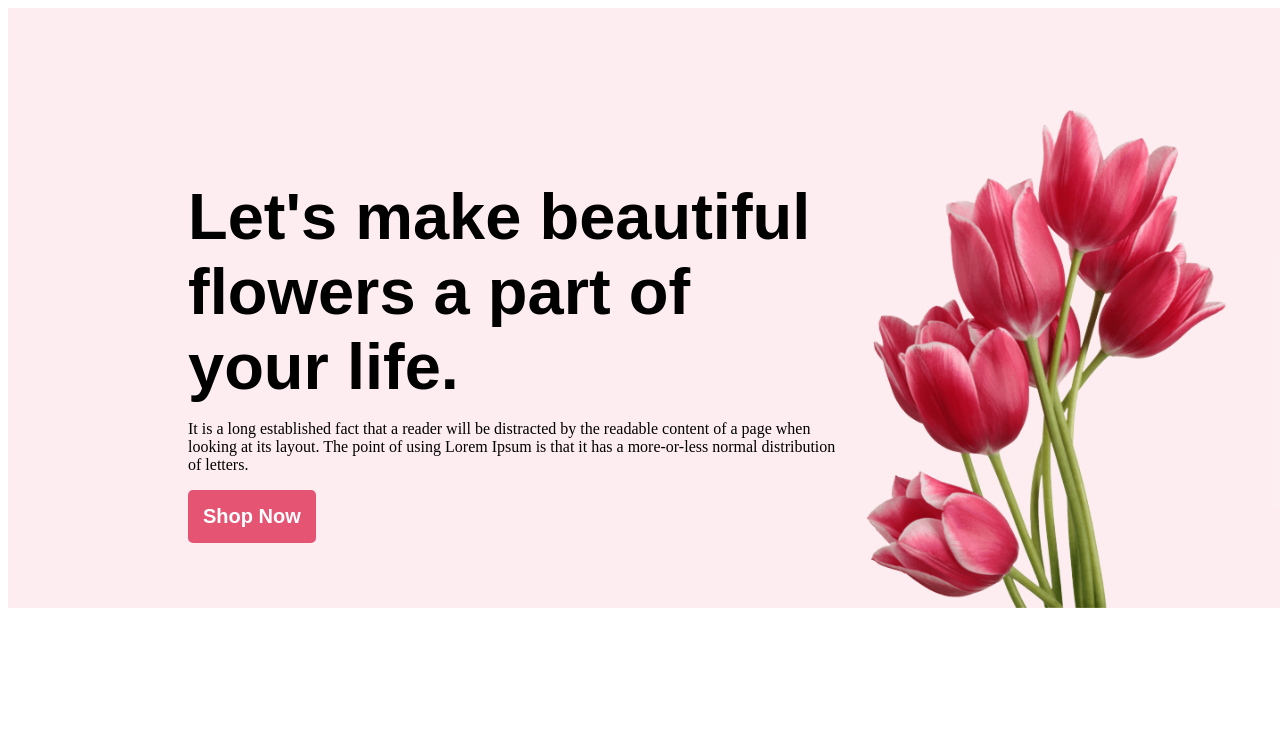
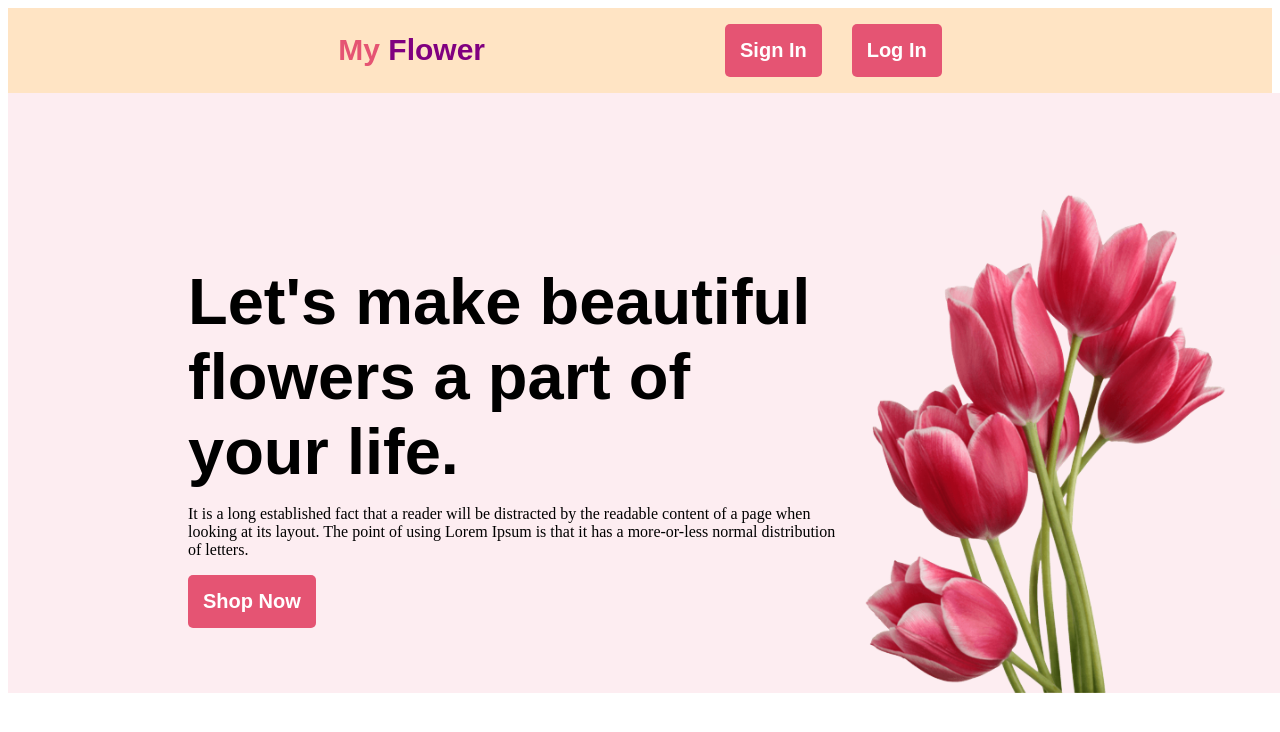
Before and after one commit to 12usama/my-flower, a plain HTML site: page index.html in a window 1280 px wide. Shown: the top 732 px of the page. Drawn offline with Linux system fonts and the light colour scheme.

Commit message:
nav added

```diff
--- a/index.html
+++ b/index.html
@@ -8,11 +8,19 @@
     <link rel="stylesheet" href="styles.css">
 </head>
 <body>
+    <nav class="nav">
+        <h2 class="nav-title">My <span class="te">Flower</span></h2>
+            <ul>
+                <li><button class="btn">Sign In</button></li>
+                <li><button class="btn">Log In</button></li>
+            </ul>
+        </nav>
+    </nav>
     <header class="header">
         <div class="banner">
             <div class="banner-content">
                 <h1 class="banner-head">Let's make beautiful flowers a part of your life.</h1>
-                <p>It is a long established fact that a reader will be distracted by the readable content of a page when looking at its layout. The point of using Lorem Ipsum is that it has a more-or-less normal distribution of letters.</p>
+                <p style="text-align:left;">It is a long established fact that a reader will be distracted by the readable content of a page when looking at its layout. The point of using Lorem Ipsum is that it has a more-or-less normal distribution of letters.</p>
                 <button class="btn">Shop Now</button>
             </div>
             <img class="pro-pic" src="Flower Asset/header-removebg.png" alt="">
--- a/styles.css
+++ b/styles.css
@@ -1,6 +1,27 @@
+/* nav related styles */
+.nav{
+    display: flex;
+    justify-content: center;
+    gap: 200px;
+    background-color: bisque;
+}
+.nav-title{
+    font-family: Arial, Helvetica, sans-serif;
+    font-weight: 700;
+    color: #E55473;
+    font-size: 30px;
+}
+.te{
+    color: purple;
+}
+.nav ul{
+    list-style: none;
+    display: flex;
+    gap: 30px;
+}
 /* header related styles */
 .header {
-    width: 1337px;
+    width: 1336px;
     height: 600px;
     background: rgba(229, 84, 115, 0.10);
 }
```
